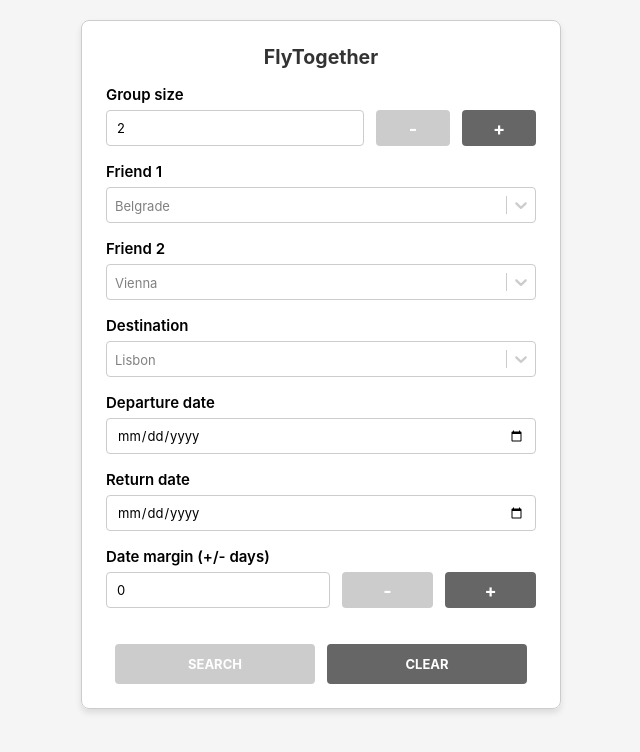
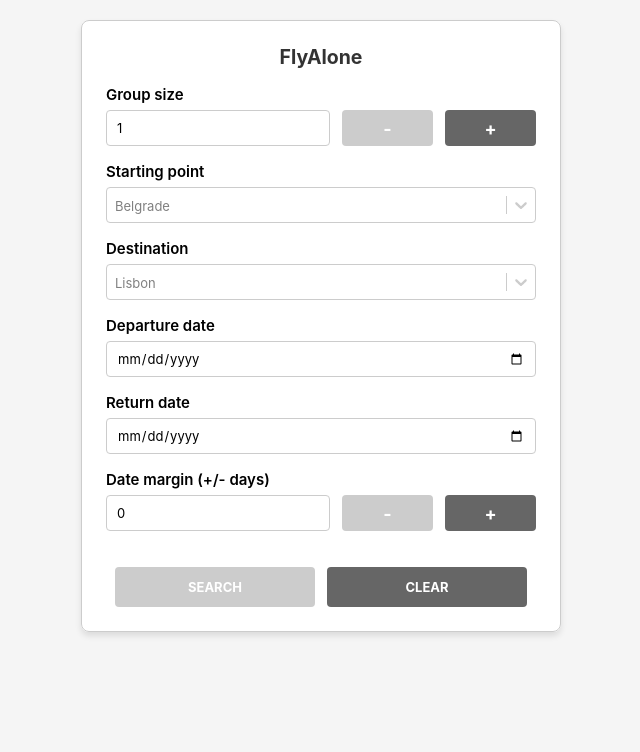
Before and after one commit to Piotr154/FlyTogether, a React (Vite) app in the folder client/: page / in a window 1280 px wide. Shown: the top 752 px of the page, without its empty margins (319-959 px from the left). Built offline with nearby package versions, Linux system fonts and the light colour scheme.

Commit message:
Changed min group size to 1, adjusted label names accordingly.

```diff
--- a/client/src/App.css
+++ b/client/src/App.css
@@ -53,7 +53,6 @@ input {
 }
 
 input:read-only{
-  width: 60%;
   outline: none;
   cursor: default;
   user-select: none;
--- a/client/src/Form.jsx
+++ b/client/src/Form.jsx
@@ -3,6 +3,8 @@ import { InputField } from './inputField'
 import { NumberField } from './numberField'
 import { SelectField } from './SelectField'
 
+const today = new Date();
+today.setHours(0, 0, 0, 0);
 const cities = ["Berlin", "Paris", "Madrid", "Rome", "Amsterdam", "Prague", "Vienna", "Warsaw", "Budapest", "Dublin", "Copenhagen", "Stockholm", "Oslo", "Helsinki", "Lisbon", "Brussels", "Athens", "Zagreb", "Belgrade", "New York"];
 const randomCity = () => {
     return cities[Math.floor(Math.random() * cities.length)];
@@ -10,7 +12,7 @@ const randomCity = () => {
 const options = cities.map(city => ({value: city.toLowerCase(), label: city}))
 
 export const Form = () => {
-  const [groupSize, setGroupSize] = useState(2);
+  const [groupSize, setGroupSize] = useState(1);
   const [origin, setOrigin] = useState(new Array(groupSize).fill(""));
   const [destination, setDestination] = useState("");
   const [departureDate, setDepartureDate] = useState("");
@@ -99,37 +101,48 @@ export const Form = () => {
       alert("Failed to retrieve flights. Please try again later.");
     }
   }
+
   const canSearch = !(
     origin.some(city => city.length === 0) ||
     destination.length === 0 ||
     departureDate === "" ||
     returnDate === "" ||
     new Date(departureDate) > new Date(returnDate) ||
-    new Date() > new Date(departureDate)
+    today > new Date(departureDate)
   );
 
   return (
       <form onSubmit={handleSubmit}>
           <fieldset>
-            <h2>FlyTogether</h2>
+            <h2>FlyAlone</h2>
             <NumberField
               label="Group size"
               value={groupSize}
-              minValue={2}
+              minValue={1}
               setFunction={setGroupSize}
               canBeTyped={false}
             />
-              {origin.map((singleOrigin, index) =>
+              {(groupSize === 1 ?
+                <SelectField
+                  key={0}
+                  id={'user'}
+                  label={'Starting point'}
+                  placeholder= {placeholderOrigin[0]}
+                  value = {origin[0]}
+                  options = {options}
+                  onChange = {(val) => handleOriginChange(val, 0)}
+                />
+                : origin.map((singleOrigin, index) =>
                 <SelectField
                   key={index}
-                  id={`friend-${index}`}
-                  label={`Friend ${index + 1}`}
+                  id={`starting-point-${index}`}
+                  label={`Starting point ${index + 1}`}
                   placeholder= {placeholderOrigin[index]}
                   value = {singleOrigin}
                   options = {options}
                   onChange = {(val) => handleOriginChange(val, index)}
                 />
-              )}
+              ))}
             <SelectField
               id="destination"
               label="Destination"
```
